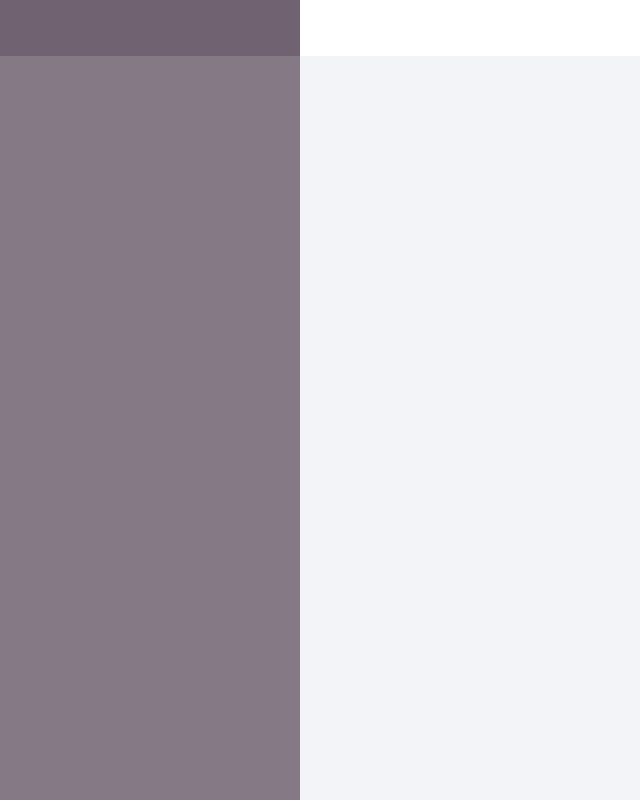
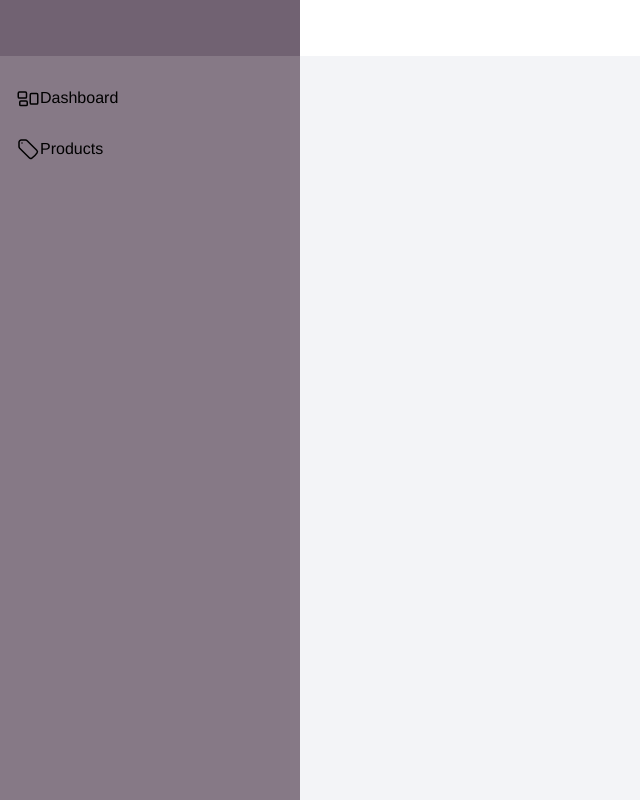
Before and after one commit to rkterungwa16/karenkombol-store-dashboard, a React (Vite) app: page /dashboard in a window 1280 px wide. Shown: the whole page, without its empty margins (0-640 px from the left). Built offline with nearby package versions, Linux system fonts and the light colour scheme.

Commit message:
implement sidebar nav with toggle

```diff
--- /dev/null
+++ b/src/components/app/sidebar/AppSidebar.tsx
@@ -0,0 +1,90 @@
+import { Sidebar } from "./Sidebar";
+import { navItems } from "./sidebar-nav/nav-items";
+import { SidebarNav } from "./sidebar-nav/SidebarNav";
+
+export const AppSidebar = () => {
+  return (
+    <Sidebar>
+      {({ currentOpenItem, handleSetCurrentOpenItem }) => {
+        {
+          return (
+            <SidebarNav>
+              {navItems.map((_item) => {
+                if (_item.type === "item") {
+                  const { component, to, icon: Icon, name } = _item;
+                  const Component = component;
+                  return (
+                    <Component
+                      // active={false}
+                      // className=""
+                      // disabled={false}
+                      // customLink={{
+                      //   component: Link,
+                      //   props: {
+                      //     to,
+                      //   },
+                      // }}
+                      href={to}
+                      key={name}
+                    >
+                      {Icon && <Icon />}
+                      {name && name}
+                    </Component>
+                  );
+                }
+
+                if (_item.type === "group") {
+                  const { component, items, name, icon: Icon } = _item;
+                  const Component = component;
+                  return (
+                    <Component
+                      // active={false}
+                      // className=""
+                      // disabled={false}
+                      toggler={
+                        <>
+                          {Icon && <Icon />}
+                          {name && name}
+                        </>
+                      }
+                      key={name}
+                      handleSetCurrentOpenItem={handleSetCurrentOpenItem}
+                      visible={
+                        currentOpenItem === name.toLowerCase() ? true : false
+                      }
+                      idx={name.toLowerCase()}
+                    >
+                      {items
+                        ? items?.map((_item, index) => {
+                            const { component, to, name } = _item;
+                            const Component = component;
+                            return (
+                              <Component
+                                // active={false}
+                                // className=""
+                                // disabled={false}
+                                // customLink={{
+                                //   component: Link,
+                                //   props: {
+                                //     to,
+                                //   },
+                                // }}
+                                href={to}
+                                key={index}
+                              >
+                                {name && name}
+                              </Component>
+                            );
+                          })
+                        : null}
+                    </Component>
+                  );
+                }
+              })}
+            </SidebarNav>
+          );
+        }
+      }}
+    </Sidebar>
+  );
+};
--- a/src/components/app/sidebar/Sidebar.tsx
+++ b/src/components/app/sidebar/Sidebar.tsx
@@ -1,5 +1,5 @@
 import styled from "styled-components";
-import { FC, ReactNode } from "react";
+import { FC, ReactNode, useState } from "react";
 import { SidebarHeader } from "./SidebarHeader";
 
 export const StyledSidebar = styled.div`
@@ -12,12 +12,33 @@ export const StyledSidebar = styled.div`
 `;
 
 export type SidebarProps = {
-  children?: ReactNode;
+  narrow?: boolean;
+  overlaid?: boolean
+  position?: 'fixed' | 'sticky'
+  size?: 'sm' | 'lg' | 'xl'
+  children: (data: {
+    currentOpenItem?: string;
+    handleSetCurrentOpenItem: (value: string) => void;
+  }) => ReactNode;
 };
 
-export const Sidebar: FC<SidebarProps> = ({ children }) => (
-  <StyledSidebar>
-    <SidebarHeader />
-    {children}
-  </StyledSidebar>
-);
+export const Sidebar: FC<SidebarProps> = ({ children }) => {
+  const [currentOpenItem, setCurrentOpenItem] = useState("");
+  const handleSetCurrentOpenItem = (value: string) => {
+    if (value === currentOpenItem) {
+      setCurrentOpenItem("");
+    } else {
+      setCurrentOpenItem(value);
+    }
+  };
+  console.log('currentOpenItem', currentOpenItem);
+  return (
+    <StyledSidebar>
+      <SidebarHeader />
+      {children({
+        currentOpenItem,
+        handleSetCurrentOpenItem,
+      })}
+    </StyledSidebar>
+  );
+};
--- a/src/components/app/sidebar/sidebar-nav/SidebarNav.tsx
+++ b/src/components/app/sidebar/sidebar-nav/SidebarNav.tsx
@@ -1,7 +1,7 @@
 import styled from "styled-components";
 import { FC, ReactNode } from "react";
 
-export const StyledSidebarNav = styled.nav`
+export const StyledSidebarNav = styled.ul`
   position: relative;
   display: flex;
   flex: 1 1;
--- a/src/components/app/sidebar/sidebar-nav/nav-items.ts
+++ b/src/components/app/sidebar/sidebar-nav/nav-items.ts
@@ -1,125 +1,44 @@
+// import { CNavGroup, NavItem, CNavTitle } from './'
 
-// import { CNavGroup, CNavItem, CNavTitle } from './'
+import { RectangularGroupIcon, TagIcon } from "../../../icons";
+import { NavGroup } from "../../../nav/NavGroup";
+import { NavItem } from "../../../nav/NavItem";
 
-const _nav = [
+export const navItems = [
   {
-    // component: CNavItem,
-    name: 'Dashboard',
-    to: '/dashboard',
-    // icon: <CIcon icon={cilSpeedometer} customClassName="nav-icon" />,
+    component: NavItem,
+    type: "item",
+    name: "Dashboard",
+    to: "/dashboard",
+    icon: RectangularGroupIcon,
   },
   {
-    // component: CNavTitle,
-    name: 'Theme',
-  },
-  {
-    // component: CNavItem,
-    name: 'Colors',
-    to: '/theme/colors',
-    // icon: <CIcon icon={cilDrop} customClassName="nav-icon" />,
-  },
-  {
-    // component: CNavItem,
-    name: 'Typography',
-    to: '/theme/typography',
-   //  icon: <CIcon icon={cilPencil} customClassName="nav-icon" />,
-  },
-  {
-    // component: CNavTitle,
-    name: 'Components',
-  },
-
-
-  {
-    // component: CNavTitle,
-    name: 'Extras',
-  },
-  {
-    // component: CNavGroup,
-    name: 'Pages',
-    // icon: <CIcon icon={cilStar} customClassName="nav-icon" />,
+    component: NavGroup,
+    name: "Products",
+    type: "group",
+    to: "/dashboard/products",
+    icon: TagIcon,
     items: [
       {
-        // component: CNavItem,
-        name: 'Login',
-        to: '/login',
+        component: NavItem,
+        name: "Categories",
+        to: "/dashboard/products/categories",
       },
       {
-        // component: CNavItem,
-        name: 'Register',
-        to: '/register',
+        component: NavItem,
+        name: "Collections",
+        to: "/dashboard/products/collections",
       },
       {
-        // component: CNavItem,
-        name: 'Error 404',
-        to: '/404',
+        component: NavItem,
+        name: "Shirts",
+        to: "/dashboard/products/shirts",
       },
       {
-        // component: CNavItem,
-        name: 'Error 500',
-        to: '/500',
+        component: NavItem,
+        name: "Dresses",
+        to: "/dashboard/products/dresses",
       },
     ],
   },
-  {
-    // // component: CNavGroup,
-    name: 'Apps',
-    // icon: <CIcon icon={cilLayers} customClassName="nav-icon" />,
-    items: [
-      {
-        // component: CNavGroup,
-        name: 'Invoicing',
-        // icon: <CIcon icon={cilSpreadsheet} customClassName="nav-icon" />,
-        to: '/apps/invoicing',
-        items: [
-          {
-            // // component: CNavItem,
-            name: 'Invoice',
-            badge: {
-              color: 'danger-gradient',
-              text: 'PRO',
-            },
-            to: '/apps/invoicing/invoice',
-          },
-        ],
-      },
-      {
-        // component: CNavGroup,
-        name: 'Email',
-        to: '/apps/email',
-        // icon: <CIcon icon={cilEnvelopeOpen} customClassName="nav-icon" />,
-        items: [
-          {
-            // // component: CNavItem,
-            name: 'Inbox',
-            badge: {
-              color: 'danger-gradient',
-              text: 'PRO',
-            },
-            to: '/apps/email/inbox',
-          },
-          {
-            // component: CNavItem,
-            name: 'Message',
-            badge: {
-              color: 'danger-gradient',
-              text: 'PRO',
-            },
-            to: '/apps/email/message',
-          },
-          {
-            // component: CNavItem,
-            name: 'Compose',
-            badge: {
-              color: 'danger-gradient',
-              text: 'PRO',
-            },
-            to: '/apps/email/compose',
-          },
-        ],
-      },
-    ],
-  },
-]
-
-export default _nav
+];
--- a/src/components/link/Link.tsx
+++ b/src/components/link/Link.tsx
@@ -1,12 +1,15 @@
 import { forwardRef } from "react";
 import classNames from "classnames";
 import { LinkProps } from "./types";
+import { StyledLink } from "./styles";
 
 export const Link = forwardRef<HTMLAnchorElement, LinkProps>(
   (
     { children, active, className, customLink, disabled, href, ...rest },
     ref,
   ) => {
+    console.log('___link__href', href);
+    console.log('___link__custom link', customLink)
     if (customLink) {
       const customLinkProps = customLink.props;
       const Component = customLink.component;
@@ -25,7 +28,7 @@ export const Link = forwardRef<HTMLAnchorElement, LinkProps>(
       );
     }
     return (
-      <a
+      <StyledLink
         className={classNames(className, { active, disabled })}
         {...(active && { "aria-current": "page" })}
         {...(disabled && { "aria-disabled": true, tabIndex: -1 })}
@@ -33,7 +36,7 @@ export const Link = forwardRef<HTMLAnchorElement, LinkProps>(
         ref={ref}
       >
         {children}
-      </a>
+      </StyledLink>
     );
   },
 );
--- /dev/null
+++ b/src/components/link/styles.ts
@@ -0,0 +1,10 @@
+import styled from "styled-components";
+
+export const StyledLink = styled.a`
+  text-decoration: none;
+  white-space: nowrap;
+  align-items: center;
+  padding: 0.8445rem 1rem;
+  display: flex;
+  cursor: pointer
+`;
--- /dev/null
+++ b/src/components/nav/NavGroup.tsx
@@ -0,0 +1,100 @@
+import { CSSProperties, forwardRef, ReactNode, useRef, useState } from "react";
+import { Transition } from "react-transition-group";
+import { Link } from "../link";
+
+export interface CNavGroupProps {
+  children?: ReactNode;
+  className?: string;
+  toggler?: string | ReactNode;
+  handleSetCurrentOpenItem?: (value: string) => void;
+  visible?: boolean;
+  idx?: string;
+}
+
+export const NavGroup = forwardRef<HTMLLIElement, CNavGroupProps>(
+  (
+    {
+      children,
+      className,
+      idx,
+      toggler,
+      handleSetCurrentOpenItem,
+      visible,
+      ...rest
+    },
+    ref,
+  ) => {
+    const [height, setHeight] = useState<number | string>();
+    const navItemsRef = useRef<HTMLUListElement>(null);
+
+    const handleTogglerOnCLick = () => {
+      handleSetCurrentOpenItem?.(idx ? idx : "");
+    };
+
+    const style: CSSProperties = {
+      height: 0,
+    };
+
+    const onEntering = () => {
+      navItemsRef &&
+        navItemsRef.current &&
+        setHeight(navItemsRef.current.scrollHeight);
+    };
+
+    const onEntered = () => {
+      setHeight("auto");
+    };
+
+    const onExit = () => {
+      navItemsRef &&
+        navItemsRef.current &&
+        setHeight(navItemsRef.current.scrollHeight);
+    };
+
+    const onExiting = () => {
+      // @ts-expect-error reflow is necessary to get correct height of the element
+      // eslint-disable-next-line @typescript-eslint/no-unused-vars
+      const reflow =
+        navItemsRef && navItemsRef.current && navItemsRef.current.offsetHeight;
+      setHeight(0);
+    };
+
+    const onExited = () => {
+      setHeight(0);
+    };
+
+    const transitionStyles: Record<
+      string,
+      { [x: string]: string | number | undefined }
+    > = {
+      entering: { display: "block", height: height },
+      entered: { display: "block", height: height },
+      exiting: { display: "block", height: height },
+      exited: { height: height },
+    };
+    console.log("visible ____", visible);
+    return (
+      <li className={className} {...rest} ref={ref}>
+        {toggler && <Link onClick={handleTogglerOnCLick}>{toggler}</Link>}
+        <Transition
+          in={visible}
+          timeout={300}
+          onEntering={onEntering}
+          onEntered={onEntered}
+          onExit={onExit}
+          onExiting={onExiting}
+          onExited={onExited}
+        >
+          {(state) => (
+            <ul
+              style={{ ...style, ...transitionStyles[state] }}
+              ref={navItemsRef}
+            >
+              {visible ? children : null}
+            </ul>
+          )}
+        </Transition>
+      </li>
+    );
+  },
+);
--- a/src/components/nav/NavItem.tsx
+++ b/src/components/nav/NavItem.tsx
@@ -2,10 +2,12 @@ import { forwardRef } from "react";
 import { Link, LinkProps } from "../link";
 
 export const NavItem = forwardRef<HTMLLIElement, LinkProps>(
-  ({ children, className, ...rest }, ref) => {
-    if (rest.href || rest.customLink?.props?.to) {
+  ({ children, className, href, customLink, ...rest }, ref) => {
+    console.log('href', href);
+    if (href || customLink?.props?.to) {
+       console.log('href', customLink);
       children = (
-        <Link className={className} {...rest}>
+        <Link className={className} {...rest} href={href}>
           {children}
         </Link>
       );
--- a/src/pages/app/index.tsx
+++ b/src/pages/app/index.tsx
@@ -1,7 +1,7 @@
 
 import { Layout } from "../../components/layout/Layout";
-import { Sidebar } from "../../components/app/sidebar/Sidebar";
 import { Content } from "../../components/app/content/Content";
+import { AppSidebar } from "../../components/app/sidebar/AppSidebar";
 
 export const App = () => {
   return (
@@ -12,7 +12,7 @@ export const App = () => {
       justifyContent="center"
       alignItems="center"
     >
-      <Sidebar />
+      <AppSidebar />
       <Content />
     </Layout>
   );
```
